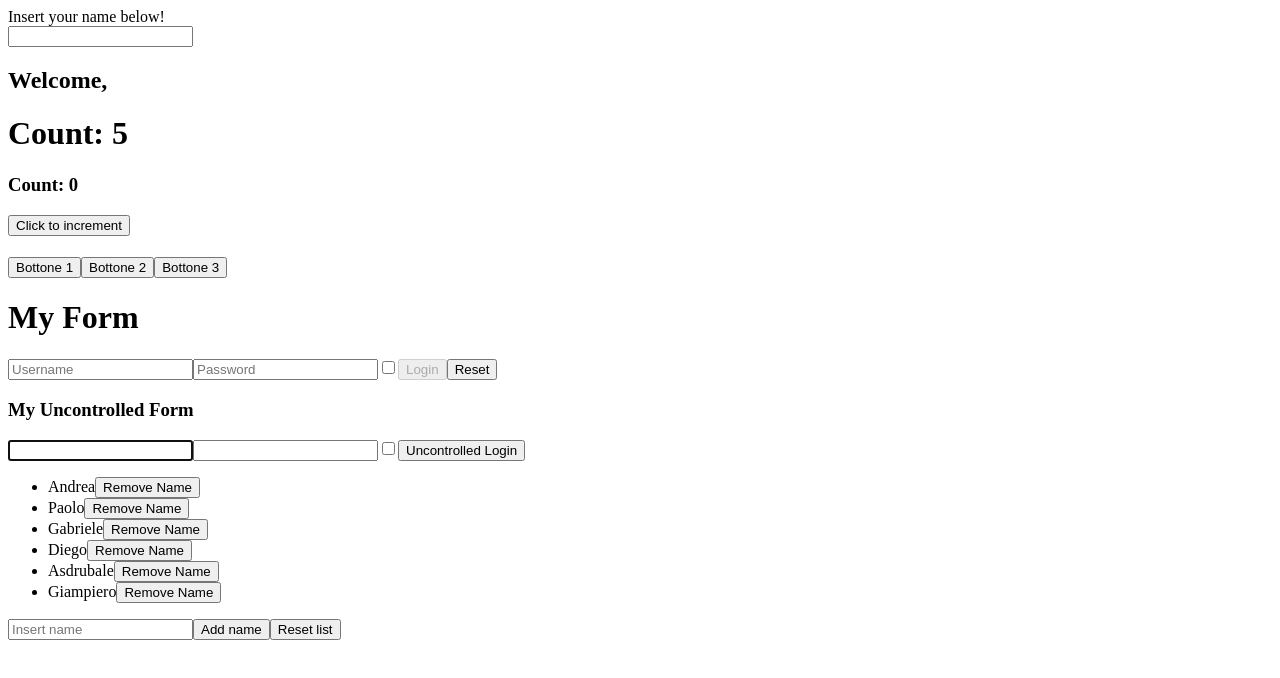
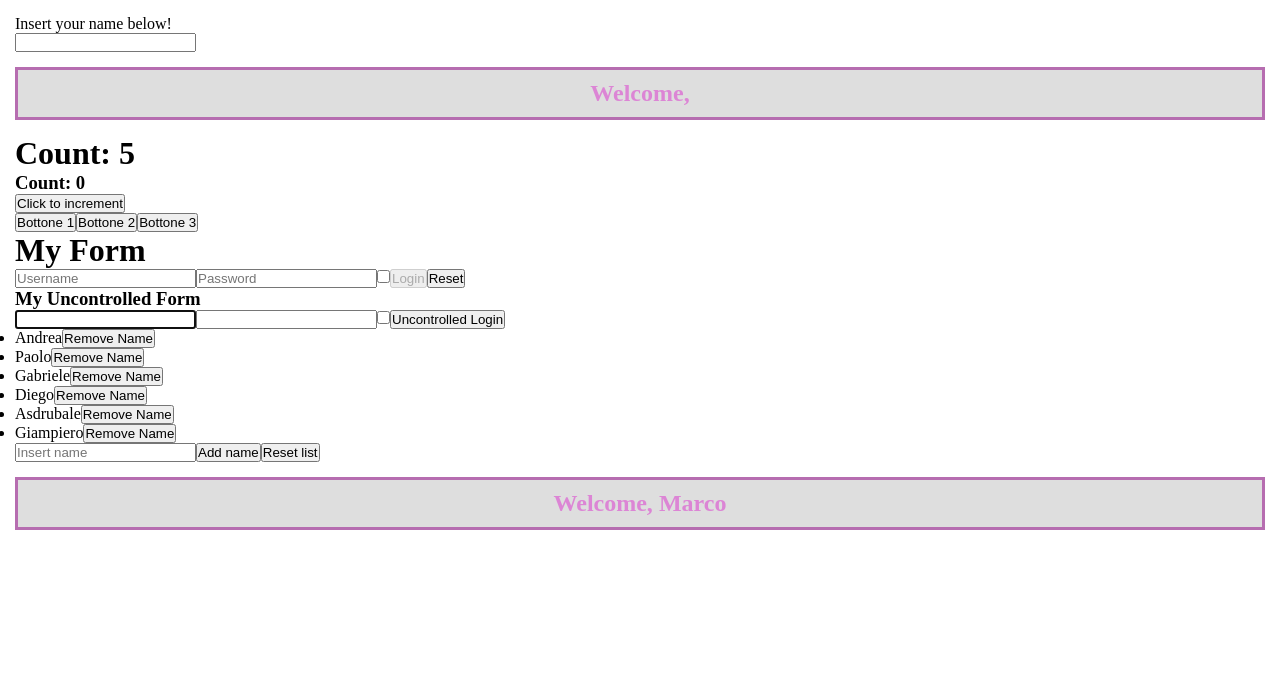
Before and after one commit to mFerlito/react-exercises, a React (Create React App) app: page / in a window 1280 px wide. Shown: the top 678 px of the page. Built offline with nearby package versions, Linux system fonts and the light colour scheme.

Commit message:
styling-components-01 done

```diff
--- a/src/App.js
+++ b/src/App.js
@@ -5,6 +5,7 @@ import { InteractiveWelcome } from './components/InteractiveWelcome'
 import {Login} from './components/Login'
 import { MyUncontrolledForm } from './components/MyUncontrolledForm'
 import { MyTodoList } from './components/MyTodoList'
+import { Welcome } from './components/Welcome'
 
 export class App extends React.Component {
     render() {
@@ -15,6 +16,7 @@ export class App extends React.Component {
             <Login />
             <MyUncontrolledForm />
             <MyTodoList />
+            <Welcome />
         </div>
 
     }
--- a/src/components/Welcome.jsx
+++ b/src/components/Welcome.jsx
@@ -1,11 +1,12 @@
 
 import React from "react";
+import './index.css';
 import { Age } from "./Age";
 
 
 export class Welcome extends React.Component {
     render () {
-        return <div>
+        return <div className="welcome">
         <h2>Welcome, {this.props.name ?? 'Marco'}</h2>
         {/*  {this.props.age > 18 && this.props.age < 65 && this.props.name === "John" && <Age age={this.props.age}  />} */}
 </div>
--- /dev/null
+++ b/src/components/index.css
@@ -0,0 +1,20 @@
+*{
+    margin: 0;
+    padding: 0;
+    box-sizing: border-box;
+}
+
+body {
+    padding: 15px;
+}
+
+.welcome{
+    display: flex;
+    justify-content: space-around;
+    padding: 10px;
+    background-color: rgba(169, 169, 169, 0.384);
+    border: 3px solid rgba(158, 38, 148, 0.61);
+    color: rgba(219, 43, 205, 0.493);
+    margin-top: 15px;
+    margin-bottom: 15px;
+}
```
